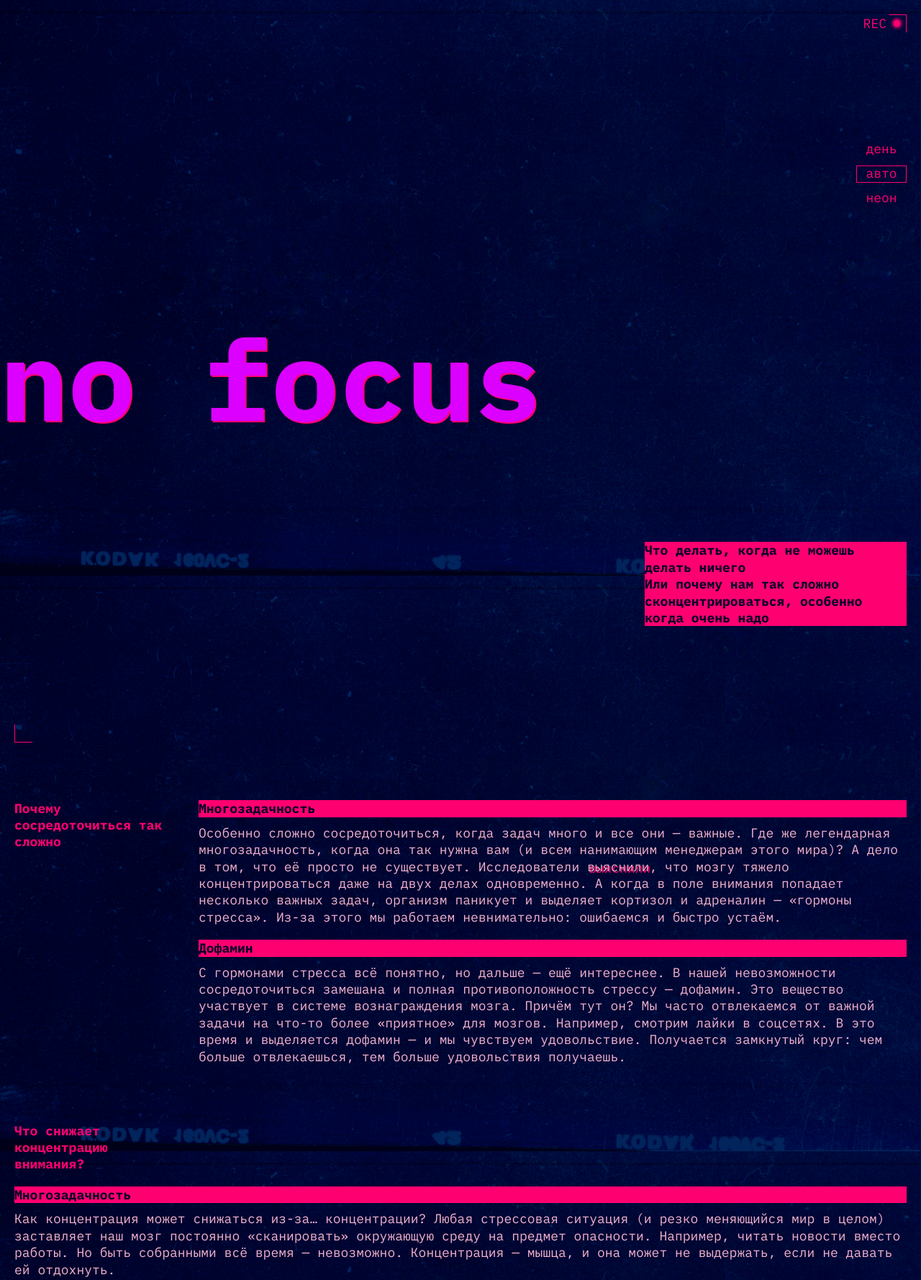
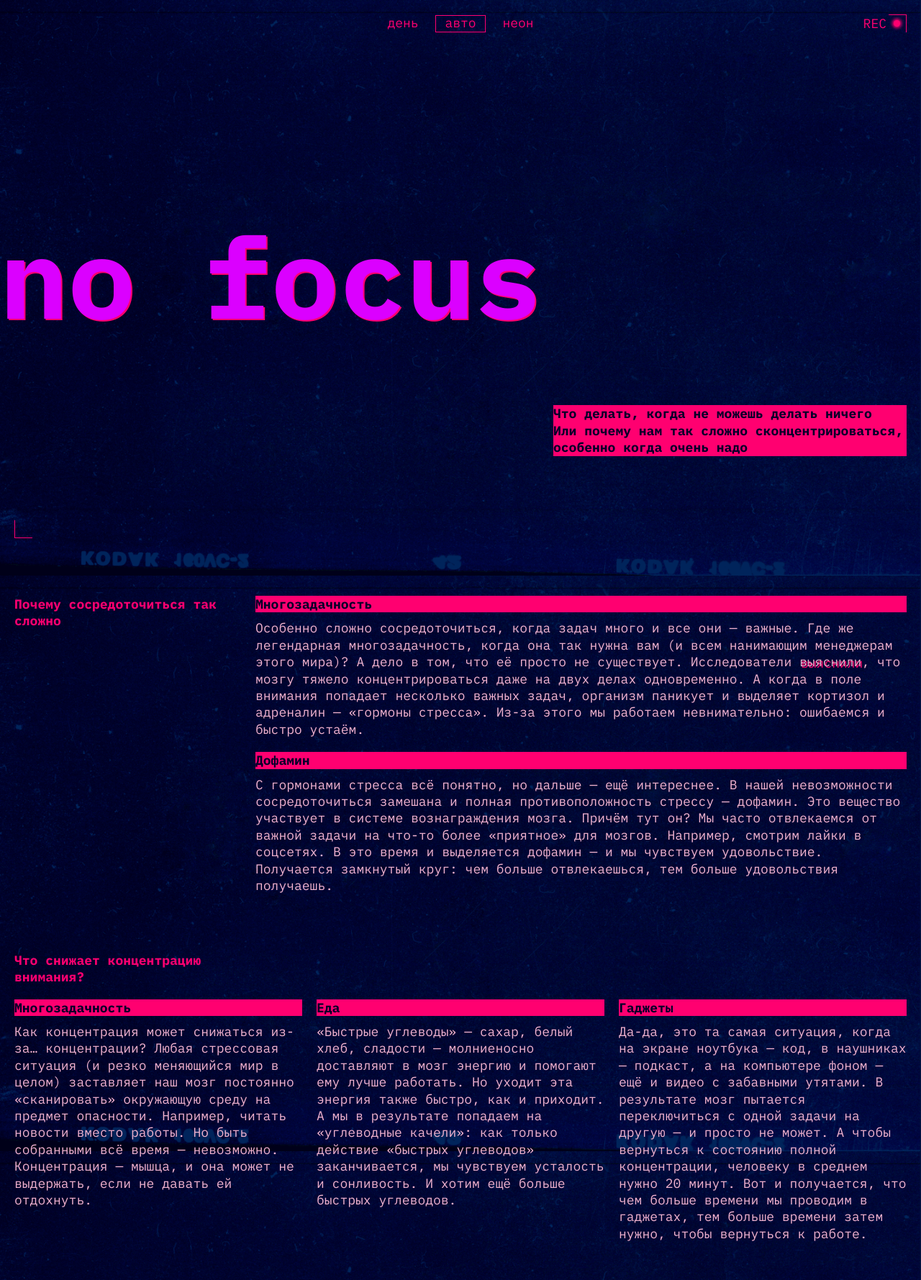
Before and after one commit to ArthurSmirnovwrk/slozhno-sosredotochitsya-fd, a plain HTML site: page index.html in a window 1280 px wide. Shown: the top 1779 px of the page at 72% size. Drawn offline with Linux system fonts and the light colour scheme.

Commit message:
Доделал 3-ю версию

```diff
--- a/index.html
+++ b/index.html
@@ -187,7 +187,7 @@
 
     </main>
     <footer class="footer decorated-zone">
-      <h2 class="header__text">focus</h2>
+      <h2 class="header__text footer_text">focus</h2>
     </footer>
   </body>
 </html>
--- a/styles/style.css
+++ b/styles/style.css
@@ -188,6 +188,10 @@
   min-height: 668px;
 }
 
+.footer_text {
+  text-shadow: 2px 2px 0 var(--accent-color);
+}
+
 @media (width >= 768px) {
   .header {
     padding: 20px;
@@ -303,8 +307,42 @@
     display: block;
     object-fit: cover;
   }
+
+  .footer_text {
+    text-shadow: 2px 2px 0 var(--accent-color);
+  }
 }
 
 @media (width >= 1024px) {
+  .header__theme-menu {
+    justify-self: center;
+    margin-block-start: 0;
+    margin-block-end: 273px;
+  }
 
+  .header__theme-menu-list {
+    flex-direction: row;
+  }
+
+  .header__title {
+    max-inline-size: 491px;
+  }
+
+  .title {
+    width: 315px;
+  }
+
+  .block {
+    grid-template-columns: 315px 1fr;
+  }
+
+  .stretched .card__wrapper {
+    display: grid;
+    grid-template-columns: repeat(3, 1fr);
+  }
+
+  .footer_text {
+    text-shadow: 2px 2px 0 var(--accent-color);
+    padding-left: 20px;
+  }
 }
```
